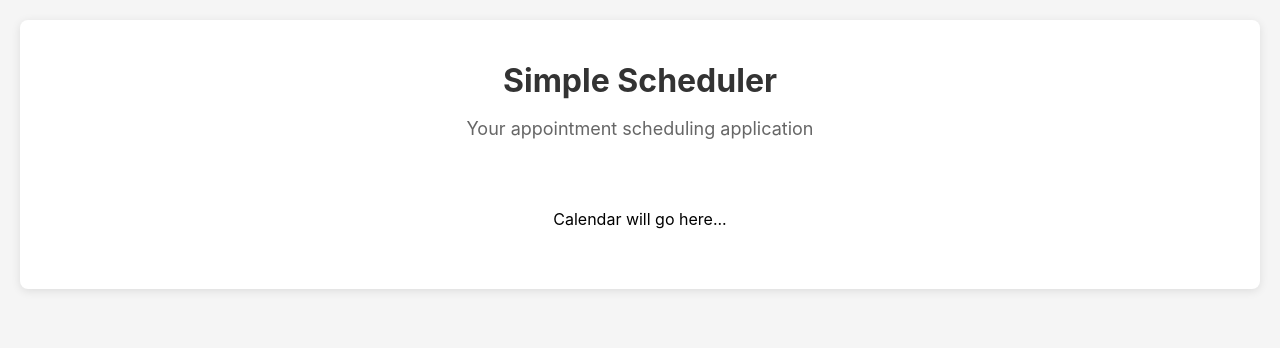
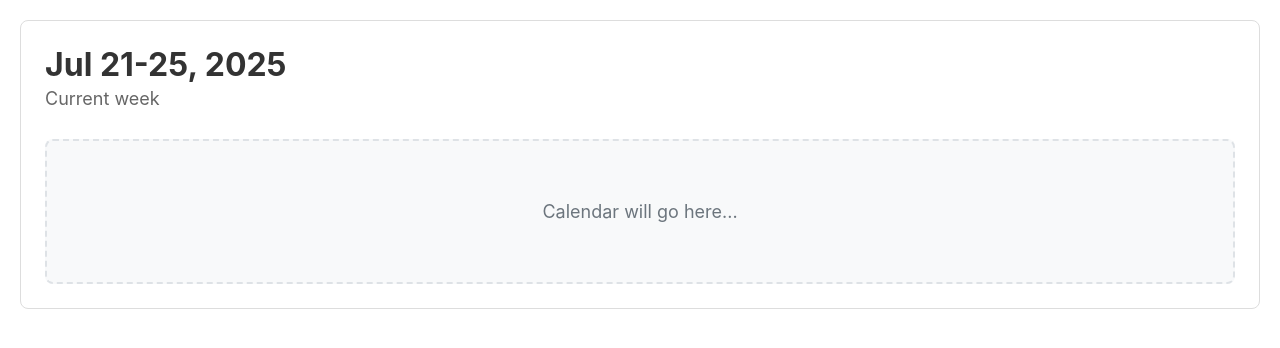
Before and after one commit to Zander073/simple-scheduler, a Django app: page / in a window 1280 px wide. Shown: the top 348 px of the page. Run offline with Django 5.2, Linux system fonts and the light colour scheme.

Commit message:
More frontend boilerplate

```diff
--- a/scheduler/static/scheduler/app.js
+++ b/scheduler/static/scheduler/app.js
@@ -1,7 +1,41 @@
+const getCurrentWeekHeader = () => {
+    const now = new Date();
+    const currentDay = now.getDay(); // 0 = Sunday, 1 = Monday, etc.
+    const monday = new Date(now);
+
+    // Go back to Monday of current week
+    const daysToMonday = currentDay === 0 ? 6 : currentDay - 1;
+    monday.setDate(now.getDate() - daysToMonday);
+
+    // Get Friday (5 days after Monday)
+    const friday = new Date(monday);
+    friday.setDate(monday.getDate() + 4);
+
+    // Format the header
+    const mondayMonth = monday.toLocaleDateString('en-US', { month: 'short' });
+    const fridayMonth = friday.toLocaleDateString('en-US', { month: 'short' });
+    const mondayDate = monday.getDate();
+    const fridayDate = friday.getDate();
+    const year = monday.getFullYear();
+
+    // If same month, show "Jul 21-25, 2025"
+    // If different months, show "Jul 28 - Aug 1, 2025"
+    if (mondayMonth === fridayMonth) {
+        return `${mondayMonth} ${mondayDate}-${fridayDate}, ${year}`;
+    } else {
+        return `${mondayMonth} ${mondayDate} - ${fridayMonth} ${fridayDate}, ${year}`;
+    }
+};
+
 function App() {
     return (
-        <div>
-            <div style={{textAlign: 'center', padding: '40px'}}>
+        <div className="container">
+            <div className="header">
+                <h1>{getCurrentWeekHeader()}</h1>
+                <p>Current week</p>
+            </div>
+
+            <div className="calendar-placeholder">
                 Calendar will go here...
             </div>
         </div>
--- /dev/null
+++ b/scheduler/static/scheduler/styles.css
@@ -0,0 +1,44 @@
+body {
+    font-family: -apple-system, BlinkMacSystemFont, 'Segoe UI', 'Roboto', sans-serif;
+    margin: 0;
+    padding: 20px;
+    background-color: white;
+}
+
+.container {
+    max-width: 1200px;
+    margin: 0 auto;
+    background: white;
+    border-radius: 8px;
+    border: 1px solid #ddd;
+    padding: 24px;
+}
+
+.header {
+    display: flex;
+    flex-direction: column;
+    align-items: flex-start;
+    gap: 4px;
+    margin-bottom: 30px;
+
+    h1 {
+        color: #333;
+        margin: 0;
+    }
+
+    p {
+        color: #666;
+        font-size: 18px;
+        margin: 0;
+    }
+}
+
+.calendar-placeholder {
+    text-align: center;
+    padding: 60px 20px;
+    background: #f8f9fa;
+    border: 2px dashed #dee2e6;
+    border-radius: 8px;
+    color: #6c757d;
+    font-size: 18px;
+}
--- a/scheduler/templates/scheduler/index.html
+++ b/scheduler/templates/scheduler/index.html
@@ -5,61 +5,13 @@
     <meta name="viewport" content="width=device-width, initial-scale=1.0">
     <title>Simple Scheduler</title>
     {% load static %}
+    <link rel="stylesheet" href="{% static 'scheduler/styles.css' %}">
     <script crossorigin src="https://unpkg.com/react@18/umd/react.development.js"></script>
     <script crossorigin src="https://unpkg.com/react-dom@18/umd/react-dom.development.js"></script>
     <script src="https://unpkg.com/@babel/standalone/babel.min.js"></script>
-    <style>
-        body {
-            font-family: -apple-system, BlinkMacSystemFont, 'Segoe UI', 'Roboto', sans-serif;
-            margin: 0;
-            padding: 20px;
-            background-color: #f5f5f5;
-        }
-        .container {
-            max-width: 1200px;
-            margin: 0 auto;
-            background: white;
-            border-radius: 8px;
-            box-shadow: 0 2px 10px rgba(0,0,0,0.1);
-            padding: 20px;
-        }
-        .header {
-            text-align: center;
-            margin-bottom: 30px;
-        }
-        .header h1 {
-            color: #333;
-            margin-bottom: 10px;
-        }
-        .header p {
-            color: #666;
-            font-size: 18px;
-        }
-        .calendar-placeholder {
-            text-align: center;
-            padding: 60px 20px;
-            background: #f8f9fa;
-            border: 2px dashed #dee2e6;
-            border-radius: 8px;
-            color: #6c757d;
-            font-size: 18px;
-        }
-    </style>
 </head>
 <body>
-    <div class="container">
-        <div class="header">
-            <h1>Simple Scheduler</h1>
-            <p>Your appointment scheduling application</p>
-        </div>
-
-        <div id="root">
-            <div class="calendar-placeholder">
-                Calendar will go here...
-            </div>
-        </div>
-    </div>
-
+    <div id="root"></div>
     <script type="text/babel" src="{% static 'scheduler/app.js' %}"></script>
 </body>
 </html>
```
